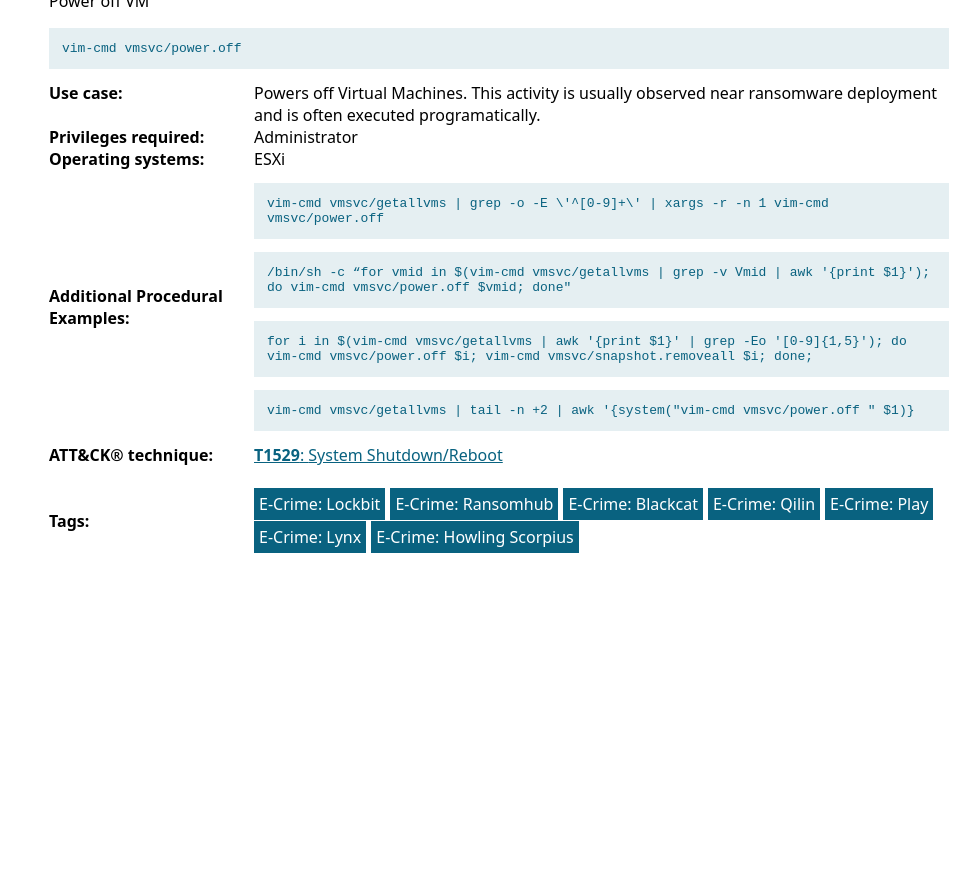
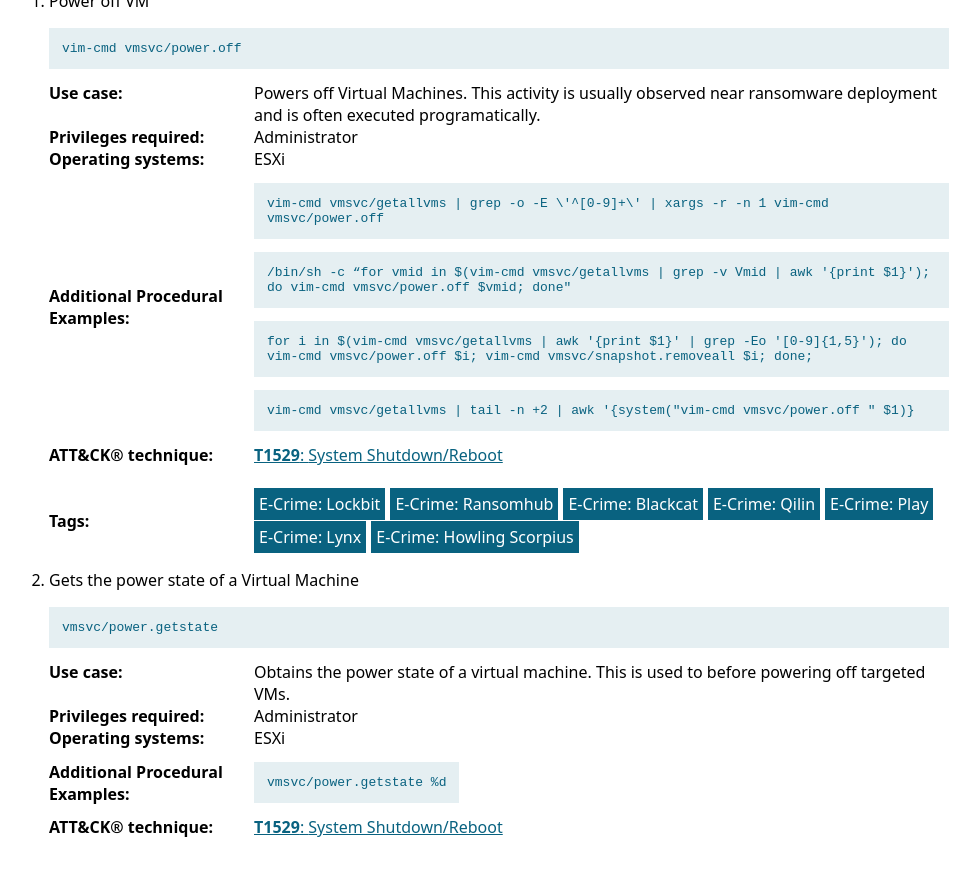
Before and after one commit to LOLESXi-Project/LOLESXi, a Jekyll site: the page built from _lolesxi/Binaries/vim-cmd.md, in a window 1280 px wide and 900 px high, scrolled down 2910 px. Shown: the top 876 px of the window, without its empty margins (141-1121 px from the left). Built offline with Jekyll 4.4.1, drawn with Linux system fonts in a browser that asks for light colours; before the commit the page ends 3503 px from its top, so only the background shows below that.

Commit message:
Update vim-cmd.md

```diff
--- a/_lolesxi/Binaries/vim-cmd.md
+++ b/_lolesxi/Binaries/vim-cmd.md
@@ -68,6 +68,15 @@
     - /bin/sh -c “for vmid in $(vim-cmd vmsvc/getallvms | grep -v Vmid | awk '{print $1}'); do vim-cmd vmsvc/power.off $vmid; done"
     - for i in $(vim-cmd vmsvc/getallvms | awk '{print $1}' | grep -Eo '[0-9]{1,5}'); do vim-cmd vmsvc/power.off $i; vim-cmd vmsvc/snapshot.removeall $i; done;
     - vim-cmd vmsvc/getallvms | tail -n +2 | awk '{system("vim-cmd vmsvc/power.off " $1)}
+  - Command: vmsvc/power.getstate
+    Description: Gets the power state of a Virtual Machine
+    Usecase: Obtains the power state of a virtual machine. This is used to before powering off targeted VMs.
+    Category: Power off VM
+    Privileges: Administrator
+    MitreID: T1529
+    OperatingSystem: ESXi
+    ProceduralExamples:
+     - vmsvc/power.getstate %d
 Full_Path:
   - Path: /sbin/vim-cmd
   - Path: /bin/vim-cmd
```
